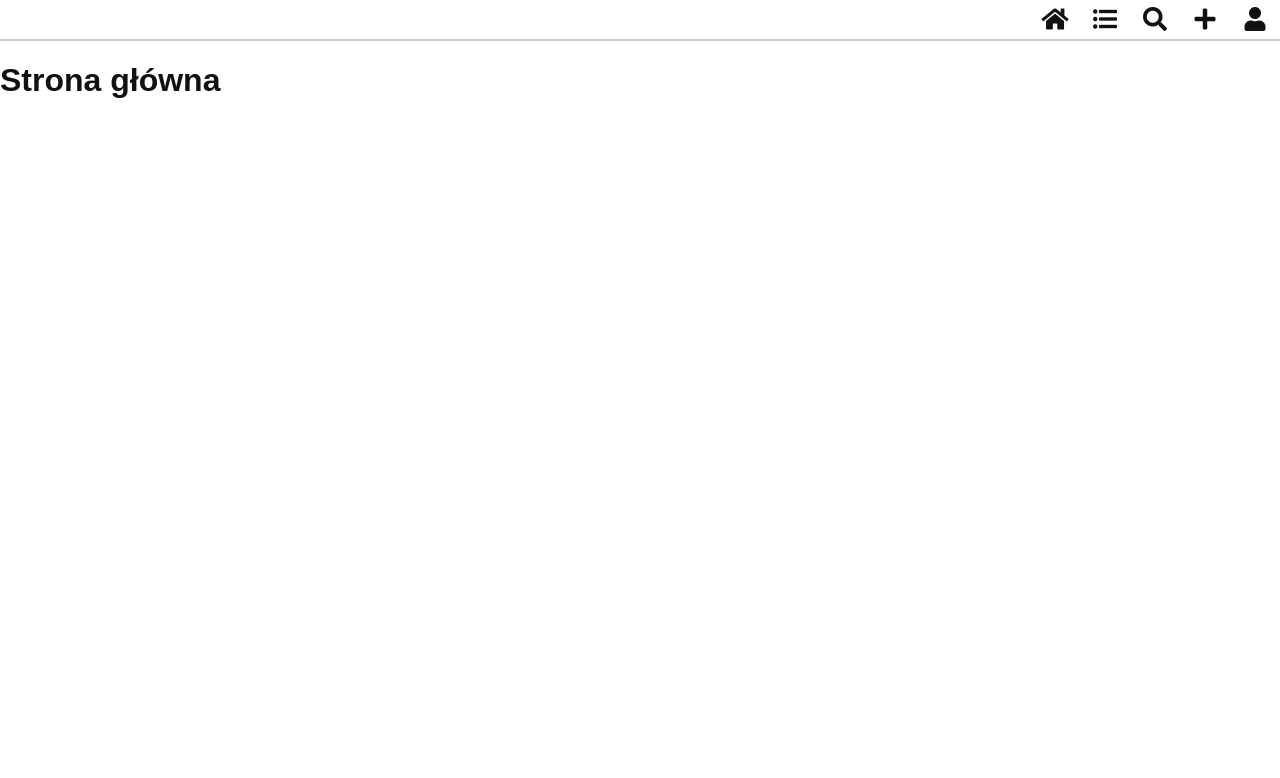
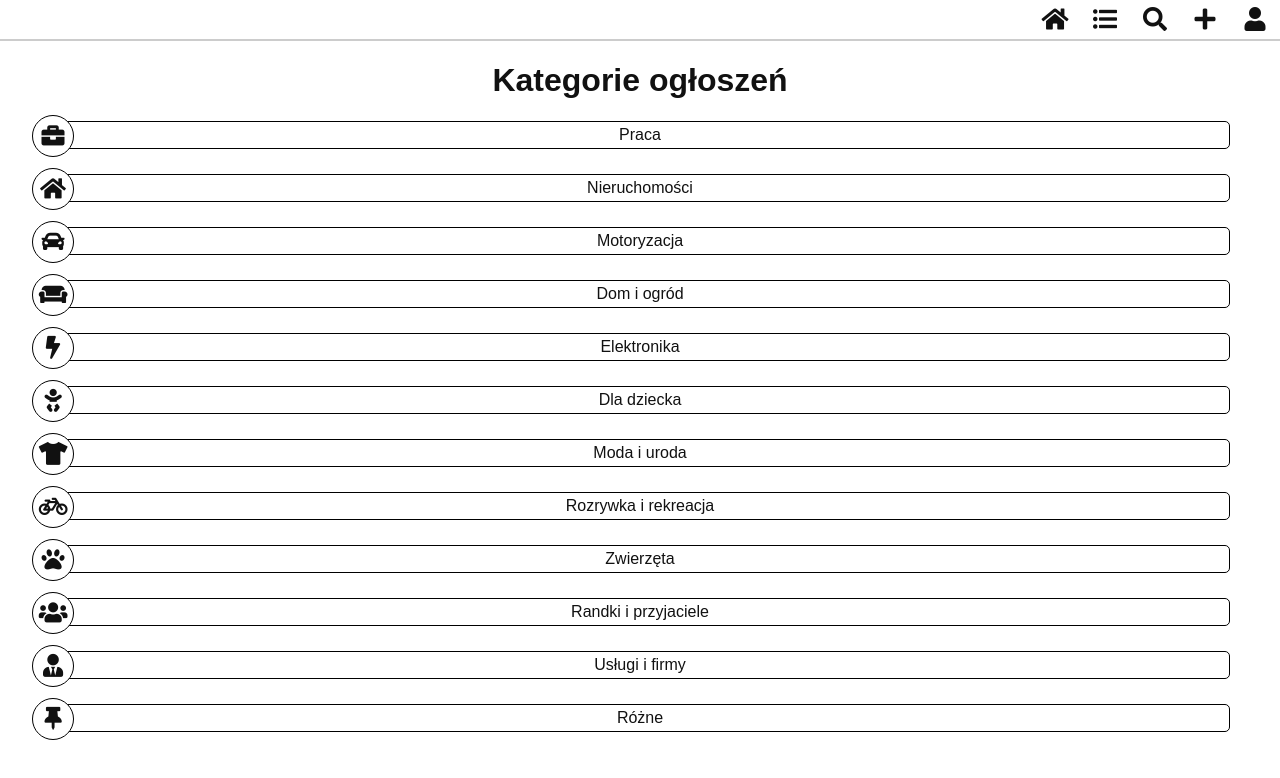
Before and after one commit to qqavon/MEVN-classifieds, a Vue app in the folder frontend/: page /#/ in a window 1280 px wide. Shown: the top 778 px of the page. Built offline with nearby package versions, Linux system fonts and the light colour scheme; a web font is replaced by a local one.

Commit message:
Included categories component to home view

```diff
--- a/frontend/src/views/Home.vue
+++ b/frontend/src/views/Home.vue
@@ -1,8 +1,22 @@
 <template>
   <div class="home">
-    <h1> Strona główna </h1>
+    <h1> Kategorie ogłoszeń </h1>
+    <home-categories></home-categories>
   </div>
 </template>
 
 <script>
+import HomeCategories from '../components/HomeCategories.vue'
+
+export default {
+  components: {
+    'home-categories': HomeCategories
+  }
+}
 </script>
+
+<style scoped>
+h1 {
+  text-align: center;
+}
+</style>
```
